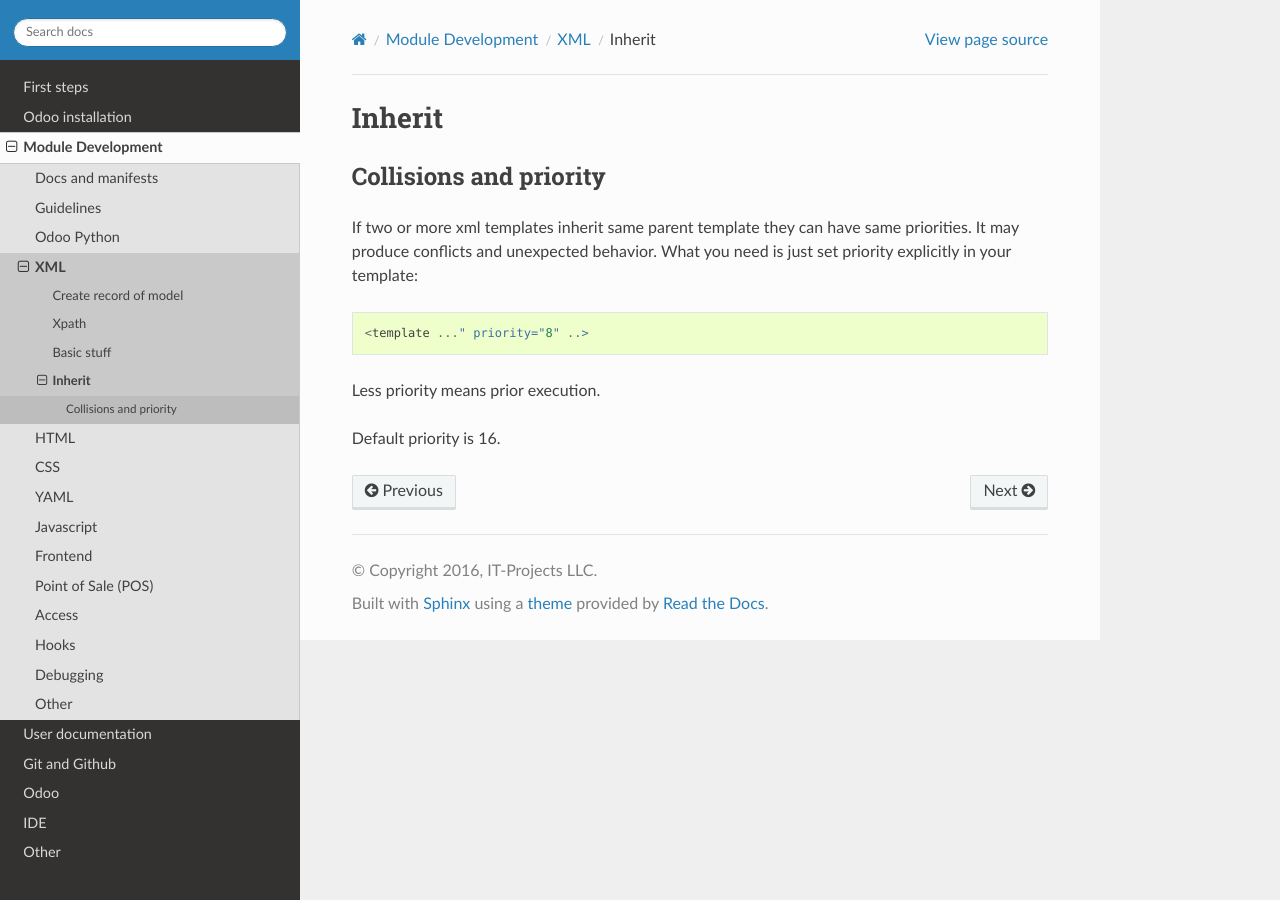
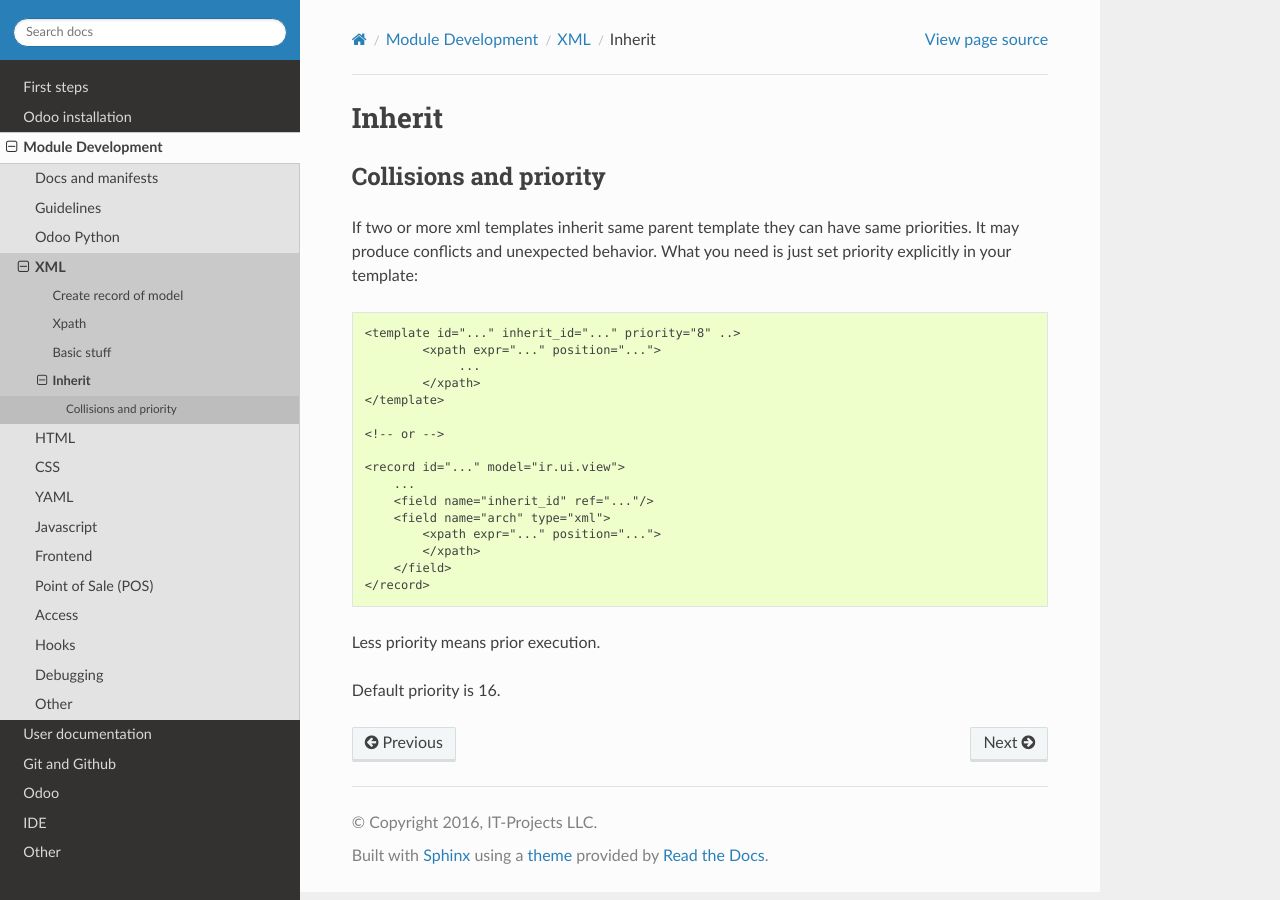
Before and after one commit to itpp-labs/odoo-development, a Sphinx documentation site: the page built from docs/dev/xml/inherit.rst, in a window 1280 px wide. Built offline with Sphinx 7.4.7 and the Read the Docs theme 2.0.0, drawn with Linux system fonts in a browser that asks for light colours; pages that are not in the unit, such as notebooks, are missing from menus.

Commit message:
inheritance priority: add example with another form inheritance

```diff
--- a/docs/dev/xml/inherit.rst
+++ b/docs/dev/xml/inherit.rst
@@ -8,7 +8,22 @@ If two or more xml templates inherit same parent template they can have same pri
 It may produce conflicts and unexpected behavior.
 What you need is just set priority explicitly in your template::
 
-    <template ..." priority="8" ..>
+    <template id="..." inherit_id="..." priority="8" ..>
+            <xpath expr="..." position="...">
+                 ...
+            </xpath>
+    </template>
+
+    <!-- or -->
+
+    <record id="..." model="ir.ui.view">
+        ...
+        <field name="inherit_id" ref="..."/>
+        <field name="arch" type="xml">
+            <xpath expr="..." position="...">
+            </xpath>
+        </field>
+    </record>
 
 Less priority means prior execution.
 
```
